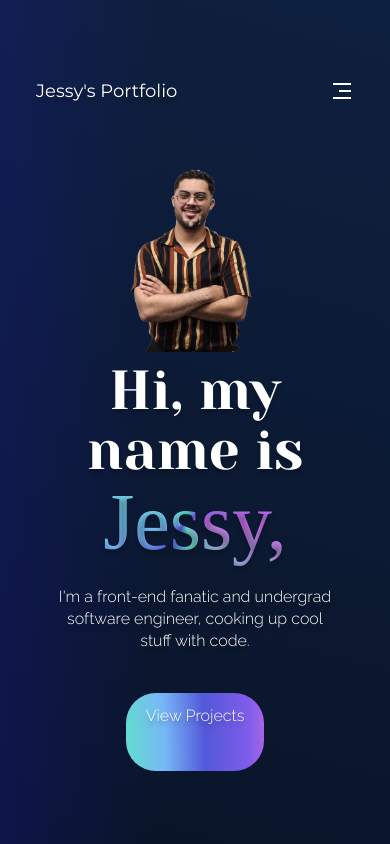
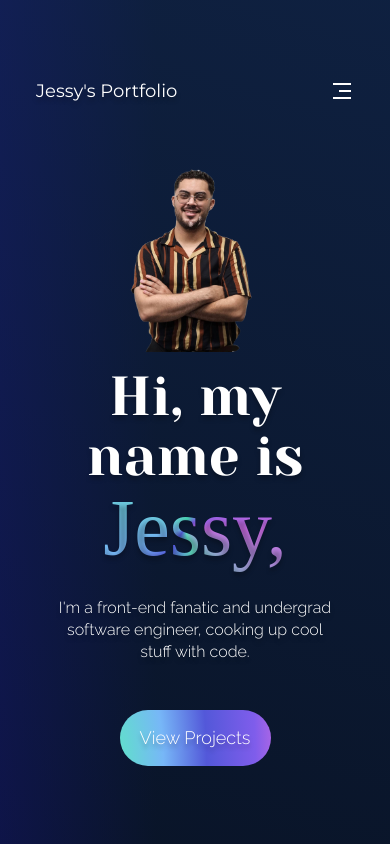
Before and after one commit to J3SSY-ANDU/my-portfolio, a React (Create React App) app: page / in a window 390 px wide. Shown: the top 844 px of the page. Built offline with nearby package versions, Linux system fonts and the light colour scheme; a web font is replaced by a local one.

Commit message:
mobile header button updated

```diff
--- a/src/containers/header/header.css
+++ b/src/containers/header/header.css
@@ -179,7 +179,7 @@
         margin-bottom: 2rem;
     }
 
-    .portfolio__header-container_intro-text p {
+    .portfolio__header-container_intro-text p:not(p:last-child) {
         font-size: 16px;
         line-height: 22px;
         margin-bottom: 2rem;
```
